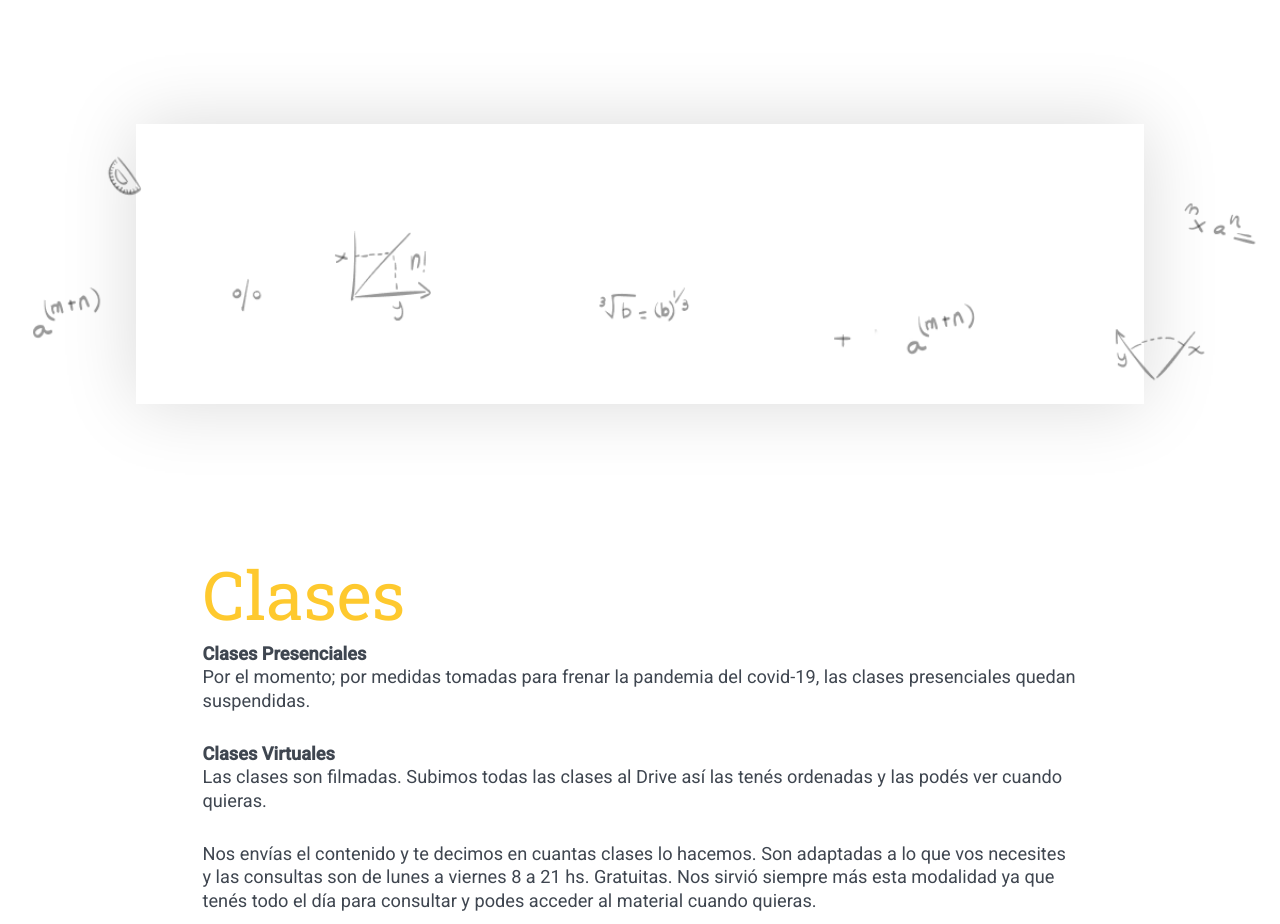
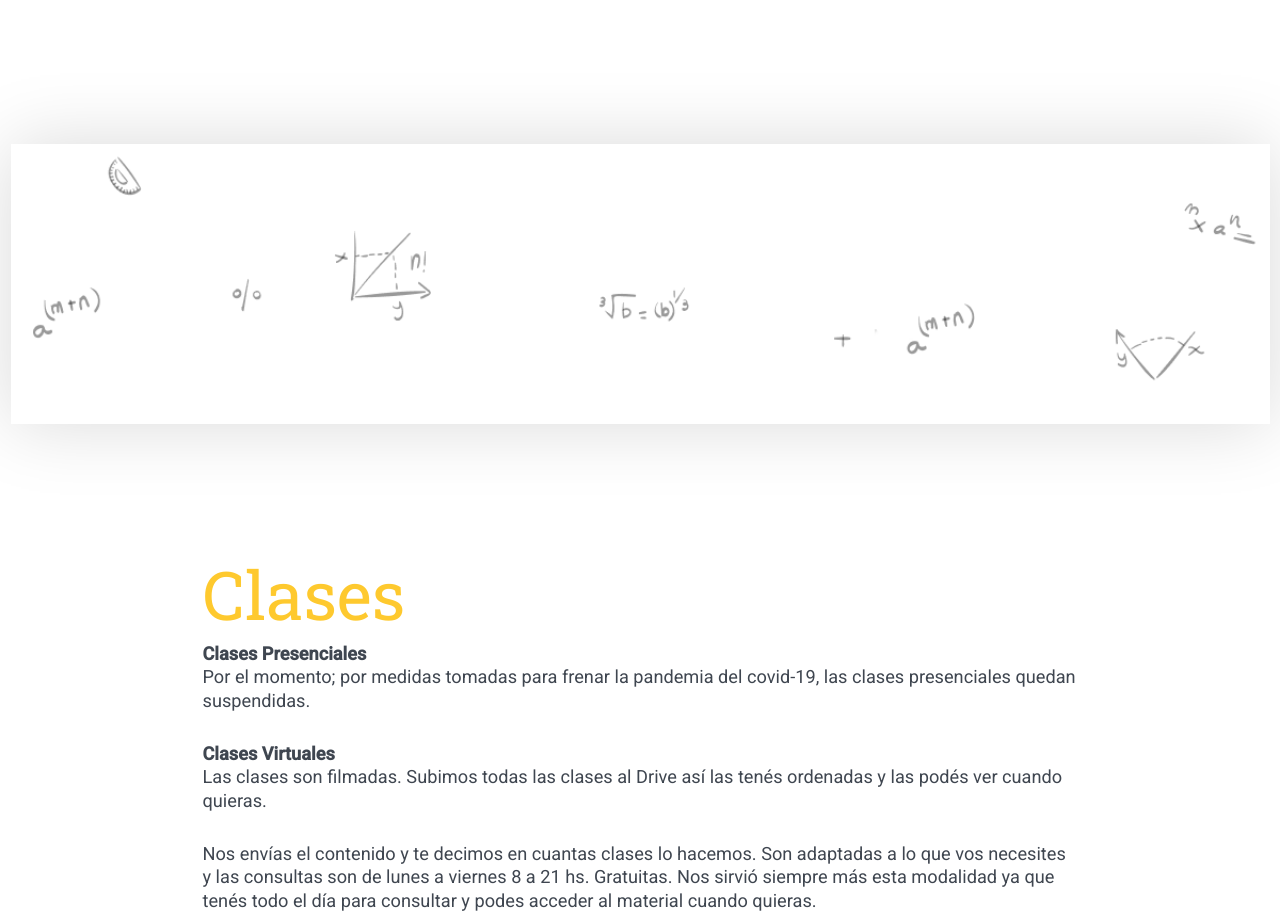
Before and after one commit to danacunam/Apoyo-Escolar, a website: page index.html in a window 1280 px wide. Shown: the part 972-1896 px from the top of the page. Drawn offline with nearby package versions, Linux system fonts and the light colour scheme.

Commit message:
correcciones review

```diff
--- a/scss/components/_cuadros.scss
+++ b/scss/components/_cuadros.scss
@@ -9,10 +9,11 @@
 
 .review-mobile-box {
   height: 280px;
-  width: 80%;
+  width: 100%;
   background-color: transparent;
   position: relative;
   box-shadow: 0px 0px 70px 0px #00000026;
+  top:20px;
 }
 
 //CURSOS
```
Also changed, not shown: css/style.css.
